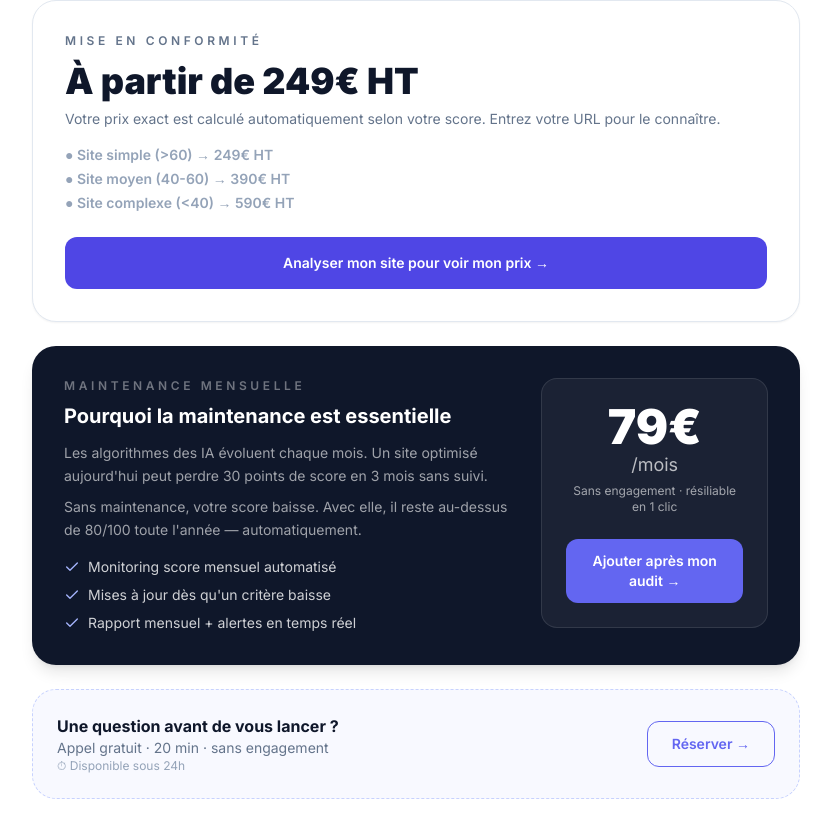
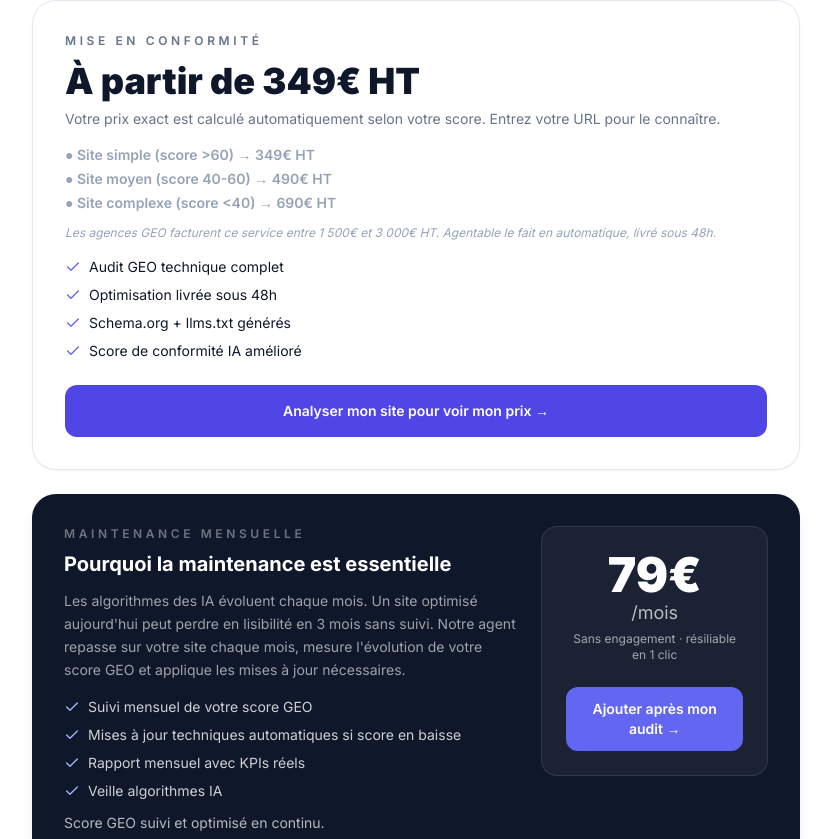
Before and after one commit to Kolkane/MCP-Audit, a Next.js app: page / in a window 1280 px wide. Shown: the part 3551-4390 px from the top of the page, without its empty margins (224-1055 px from the left). Built offline with nearby package versions, Linux system fonts and the light colour scheme; no server answers.

Commit message:
MAJ pricing et messaging GEO

```diff
--- a/app/page.tsx
+++ b/app/page.tsx
@@ -115,11 +115,11 @@ const faq = [
   },
   {
     question: "Que contient la mise en conformité ?",
-    answer: "Nous générons pour vous : un endpoint MCP actif, le code schema.org complet, un fichier llms.txt optimisé et vos métadonnées corrigées. Vous recevez tout par email avec les instructions d'implémentation pas à pas. Score garanti >80/100 sous 48h."
+    answer: "Nous générons pour vous : le code schema.org complet, un fichier llms.txt optimisé, vos métadonnées corrigées et un rapport PDF détaillé. Vous recevez tout par email avec les instructions d'implémentation pas à pas. Optimisation livrée sous 48h."
   },
   {
     question: "Comment fonctionne la maintenance ?",
-    answer: "Les algorithmes des IA évoluent chaque mois. Notre agent repasse automatiquement sur votre site le 1er de chaque mois, recalcule votre score et applique les mises à jour nécessaires. Vous recevez un rapport mensuel avec l'évolution de votre score."
+    answer: "Notre agent repasse sur votre site le 1er de chaque mois, recalcule votre score GEO et applique les corrections nécessaires si une baisse est détectée. Vous recevez un rapport mensuel avec vos KPIs : évolution du score, critères mis à jour, actions effectuées."
   },
   {
     question: "Sous quel délai mon score s'améliore-t-il ?",
@@ -551,7 +551,7 @@ function FinalCtaSection() {
     <section className="section">
       <div className="mx-auto max-w-4xl rounded-3xl bg-gradient-to-br from-[#4F46E5] to-accent p-12 text-center text-white">
         <FadeIn>
-          <h2 className="text-4xl font-semibold">Si vous avez un site, vous méritez d'être visible partout — y compris sur les IA.</h2>
+          <h2 className="text-4xl font-semibold">Votre site est peut-être invisible pour ChatGPT, Perplexity et Gemini. Découvrez votre score GEO en 60 secondes — gratuitement.</h2>
           <div className="mt-8 flex flex-wrap justify-center gap-4">
             <a href="#hero" className="rounded-xl bg-white px-6 py-4 text-base font-semibold text-[#4F46E5] shadow-[0_4px_16px_rgba(0,0,0,0.15)] transition hover:bg-indigo-50">
               Je veux mon score maintenant
--- a/components/pricing-plans.tsx
+++ b/components/pricing-plans.tsx
@@ -4,10 +4,18 @@ import Link from "next/link";
 import { Check } from "lucide-react";
 import { MAINTENANCE_PRICE } from "@/lib/pricing";
 
+const complianceFeatures = [
+  "Audit GEO technique complet",
+  "Optimisation livrée sous 48h",
+  "Schema.org + llms.txt générés",
+  "Score de conformité IA amélioré"
+];
+
 const maintenanceFeatures = [
-  "Monitoring score mensuel automatisé",
-  "Mises à jour dès qu'un critère baisse",
-  "Rapport mensuel + alertes en temps réel"
+  "Suivi mensuel de votre score GEO",
+  "Mises à jour techniques automatiques si score en baisse",
+  "Rapport mensuel avec KPIs réels",
+  "Veille algorithmes IA"
 ];
 
 export function PricingPlans({ calendlyUrl }: { calendlyUrl: string }) {
@@ -23,15 +31,26 @@ export function PricingPlans({ calendlyUrl }: { calendlyUrl: string }) {
     <div className="mx-auto mt-10 max-w-3xl space-y-6">
       <div className="rounded-3xl border border-[#E2E8F0] bg-white p-8 shadow-sm">
         <p className="text-xs font-semibold uppercase tracking-[0.3em] text-slate">Mise en conformité</p>
-        <h3 className="mt-3 text-4xl font-black text-night">À partir de 249€ HT</h3>
+        <h3 className="mt-3 text-4xl font-black text-night">À partir de 349€ HT</h3>
         <p className="mt-2 text-sm text-[#64748B]">
           Votre prix exact est calculé automatiquement selon votre score. Entrez votre URL pour le connaître.
         </p>
         <div className="mt-4 space-y-1 text-sm font-semibold text-[#94A3B8]">
-          <p>● Site simple (&gt;60) → 249€ HT</p>
-          <p>● Site moyen (40-60) → 390€ HT</p>
-          <p>● Site complexe (&lt;40) → 590€ HT</p>
+          <p>● Site simple (score &gt;60) → 349€ HT</p>
+          <p>● Site moyen (score 40-60) → 490€ HT</p>
+          <p>● Site complexe (score &lt;40) → 690€ HT</p>
         </div>
+        <p className="mt-3 text-xs italic text-[#94A3B8]">
+          Les agences GEO facturent ce service entre 1 500€ et 3 000€ HT. Agentable le fait en automatique, livré sous 48h.
+        </p>
+        <ul className="mt-4 space-y-2 text-sm text-night">
+          {complianceFeatures.map((feature) => (
+            <li key={feature} className="flex items-center gap-2">
+              <Check className="h-4 w-4 text-indigo-500" />
+              {feature}
+            </li>
+          ))}
+        </ul>
         <button
           type="button"
           onClick={focusHeroInput}
@@ -47,10 +66,7 @@ export function PricingPlans({ calendlyUrl }: { calendlyUrl: string }) {
             <p className="text-xs font-semibold uppercase tracking-[0.3em] text-white/40">Maintenance mensuelle</p>
             <h3 className="mt-2 text-xl font-bold text-white">Pourquoi la maintenance est essentielle</h3>
             <p className="mt-3 text-sm text-white/60 leading-relaxed">
-              Les algorithmes des IA évoluent chaque mois. Un site optimisé aujourd'hui peut perdre 30 points de score en 3 mois sans suivi.
-            </p>
-            <p className="mt-2 text-sm text-white/60 leading-relaxed">
-              Sans maintenance, votre score baisse. Avec elle, il reste au-dessus de 80/100 toute l'année — automatiquement.
+              Les algorithmes des IA évoluent chaque mois. Un site optimisé aujourd'hui peut perdre en lisibilité en 3 mois sans suivi. Notre agent repasse sur votre site chaque mois, mesure l'évolution de votre score GEO et applique les mises à jour nécessaires.
             </p>
             <ul className="mt-4 space-y-2 text-sm text-white/80">
               {maintenanceFeatures.map((feature) => (
@@ -60,6 +76,7 @@ export function PricingPlans({ calendlyUrl }: { calendlyUrl: string }) {
                 </li>
               ))}
             </ul>
+            <p className="mt-3 text-sm text-white/70">Score GEO suivi et optimisé en continu.</p>
           </div>
           <div className="md:w-1/3">
             <div className="rounded-2xl border border-white/10 bg-white/5 p-6 text-center text-white">
--- a/components/result-report.tsx
+++ b/components/result-report.tsx
@@ -142,6 +142,12 @@ export function ResultReport({ result, checkoutLoading, onCheckout }: ResultRepo
   const maintenancePrice = result.maintenancePrice ?? MAINTENANCE_PRICE;
   const totalToday = addMaintenance ? result.priceActivation + maintenancePrice : result.priceActivation;
   const formattedTotalToday = useMemo(() => new Intl.NumberFormat("fr-FR").format(totalToday), [totalToday]);
+  const includedItems = [
+    "Schema.org généré",
+    "Fichier llms.txt créé",
+    "Métadonnées optimisées",
+    "Score GEO amélioré sous 48h"
+  ];
   const formattedActivation = useMemo(
     () => new Intl.NumberFormat("fr-FR").format(result.priceActivation),
     [result.priceActivation]
@@ -351,6 +357,17 @@ export function ResultReport({ result, checkoutLoading, onCheckout }: ResultRepo
               <p className="text-5xl font-black">{formattedActivation}€ HT</p>
             </div>
             <p className="max-w-xl text-sm text-white/70">{explanation}</p>
+            <div className="space-y-2 text-sm text-white/80">
+              <p className="font-semibold text-white">Ce qui est inclus :</p>
+              <ul className="space-y-1">
+                {includedItems.map((item) => (
+                  <li key={item} className="flex items-center gap-2">
+                    <Check className="h-4 w-4 text-white" />
+                    {item}
+                  </li>
+                ))}
+              </ul>
+            </div>
             <label className="mt-4 flex items-center gap-3 text-sm font-semibold" htmlFor="maintenance-checkbox">
               <input
                 id="maintenance-checkbox"
```
